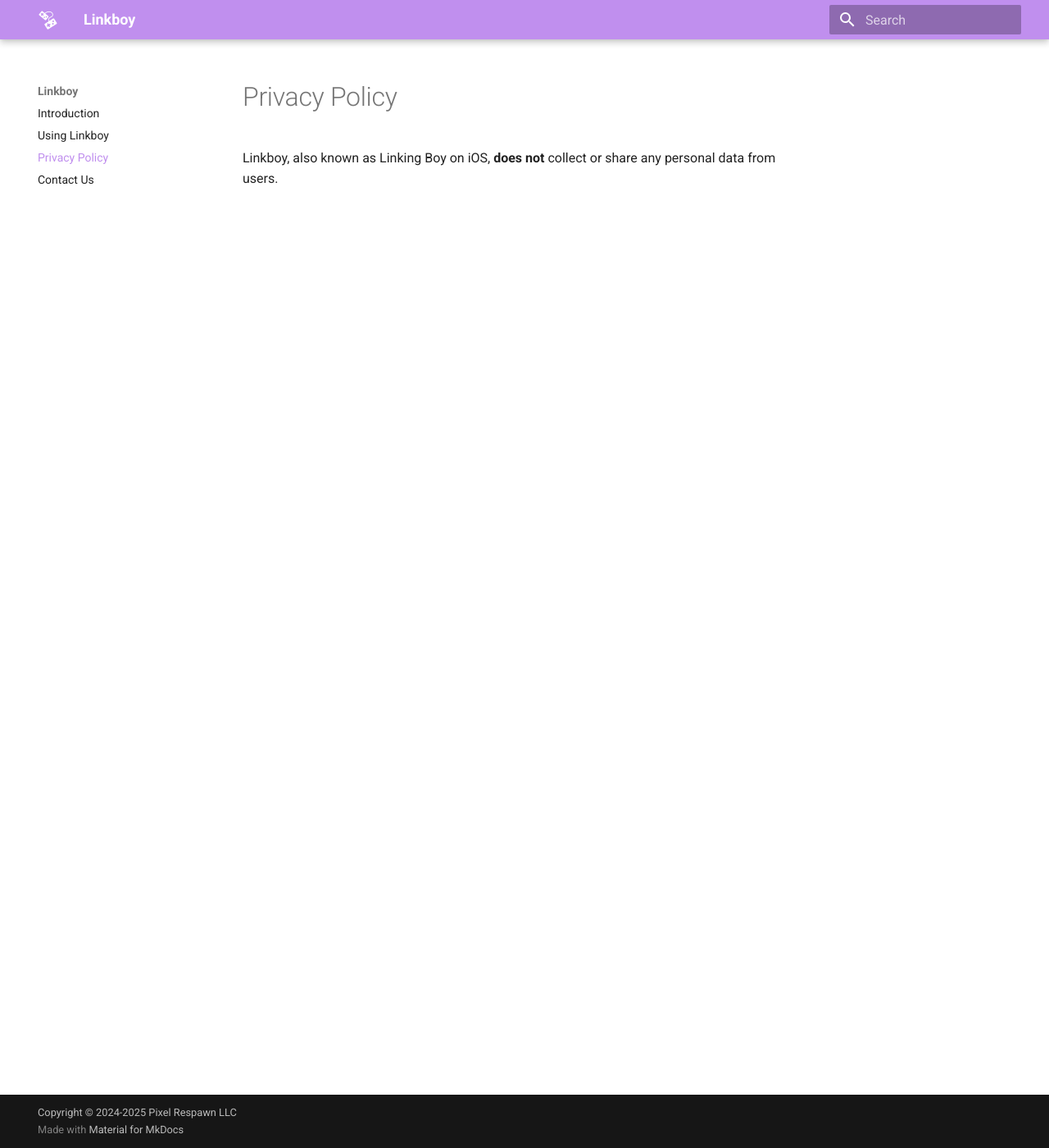
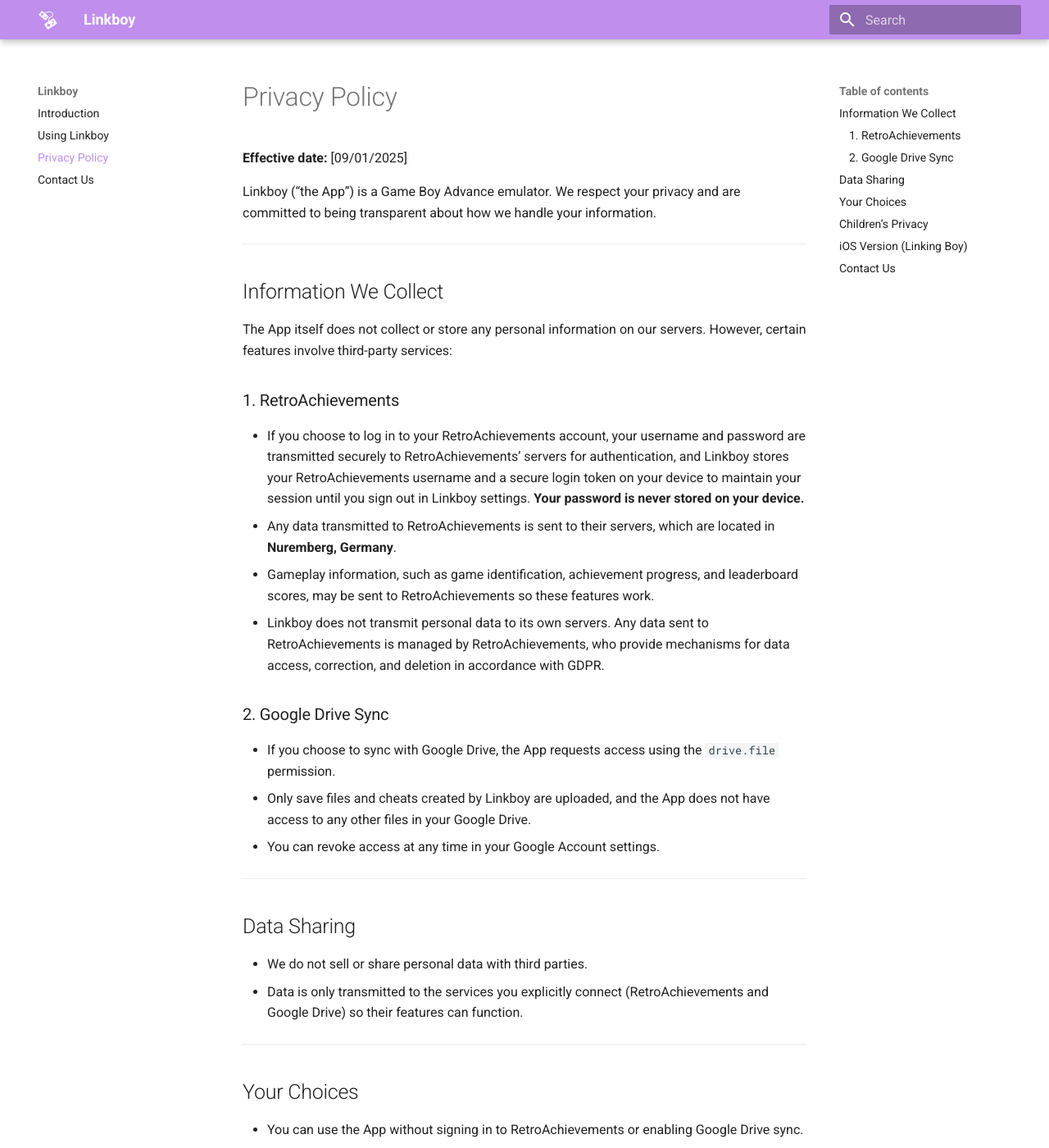
Before and after one commit to yalnie/pixelrespawn.github.io, an MkDocs documentation site: the page built from docs/privacy-policy.md, in a window 1280 px wide and 1400 px high. Shown: the whole window at 82% size. Built offline with MkDocs 1.6.1 and Material for MkDocs 9.7.7, drawn with Linux system fonts in a browser that asks for light colours; some of the changed text lies outside the part shown.

Commit message:
Update privacy policy with Google Drive and RetroAchievements terms

```diff
--- a/docs/privacy-policy.md
+++ b/docs/privacy-policy.md
@@ -1,3 +1,55 @@
 # Privacy Policy
 
-Linkboy, also known as Linking Boy on iOS, **does not** collect or share any personal data from users.
+**Effective date:** [09/01/2025]
+
+Linkboy (“the App”) is a Game Boy Advance emulator. We respect your privacy and are committed to being transparent about how we handle your information.
+
+---
+
+## Information We Collect
+
+The App itself does not collect or store any personal information on our servers. However, certain features involve third-party services:
+
+### 1. RetroAchievements
+- If you choose to log in to your RetroAchievements account, your username and password are transmitted securely to RetroAchievements’ servers for authentication, and Linkboy stores your RetroAchievements username and a secure login token on your device to maintain your session until you sign out in Linkboy settings. **Your password is never stored on your device.**
+- Any data transmitted to RetroAchievements is sent to their servers, which are located in **Nuremberg, Germany**.
+- Gameplay information, such as game identification, achievement progress, and leaderboard scores, may be sent to RetroAchievements so these features work.
+- Linkboy does not transmit personal data to its own servers. Any data sent to RetroAchievements is managed by RetroAchievements, who provide mechanisms for data access, correction, and deletion in accordance with GDPR.
+
+### 2. Google Drive Sync
+- If you choose to sync with Google Drive, the App requests access using the `drive.file` permission.
+- Only save files and cheats created by Linkboy are uploaded, and the App does not have access to any other files in your Google Drive.
+- You can revoke access at any time in your Google Account settings.
+
+---
+
+## Data Sharing
+- We do not sell or share personal data with third parties.
+- Data is only transmitted to the services you explicitly connect (RetroAchievements and Google Drive) so their features can function.
+
+---
+
+## Your Choices
+- You can use the App without signing in to RetroAchievements or enabling Google Drive sync.
+- You may revoke Google Drive permissions at any time via your Google Account.
+- You may manage or delete your RetroAchievements account directly through the RetroAchievements website.
+
+---
+
+## Children’s Privacy
+Linkboy is **not specifically directed to children under 13**.
+
+- The App may be used by people of all ages, but we recommend parental guidance for younger users.
+- We do **not knowingly collect personal information from children under 13**.
+- Features that involve signing into RetroAchievements or syncing with Google Drive require an account, which should be managed by a parent or guardian if used by a child under 13.
+
+---
+
+## iOS Version (Linking Boy)
+The iOS version of the App, known as **Linking Boy**, does **not** collect or share any personal data.
+
+---
+
+## Contact Us
+If you have any questions about this Privacy Policy, please contact us at:
+**support@pixelrespawn.com**
```
